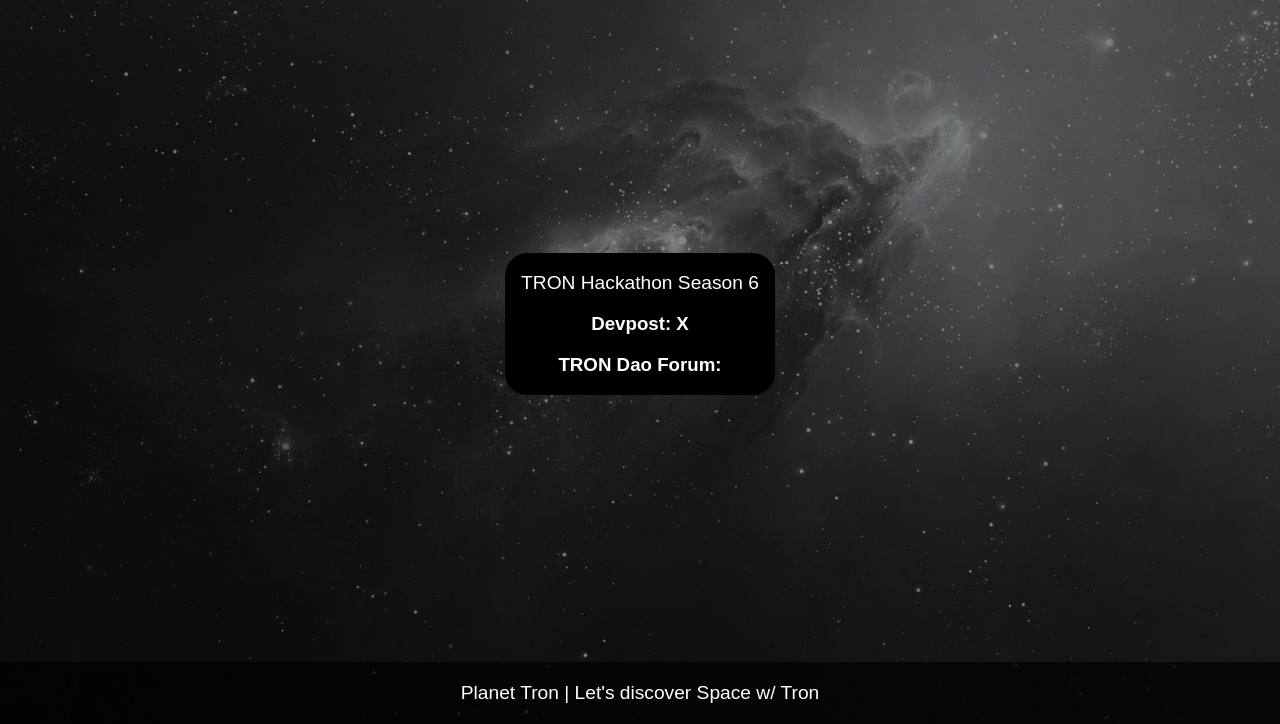
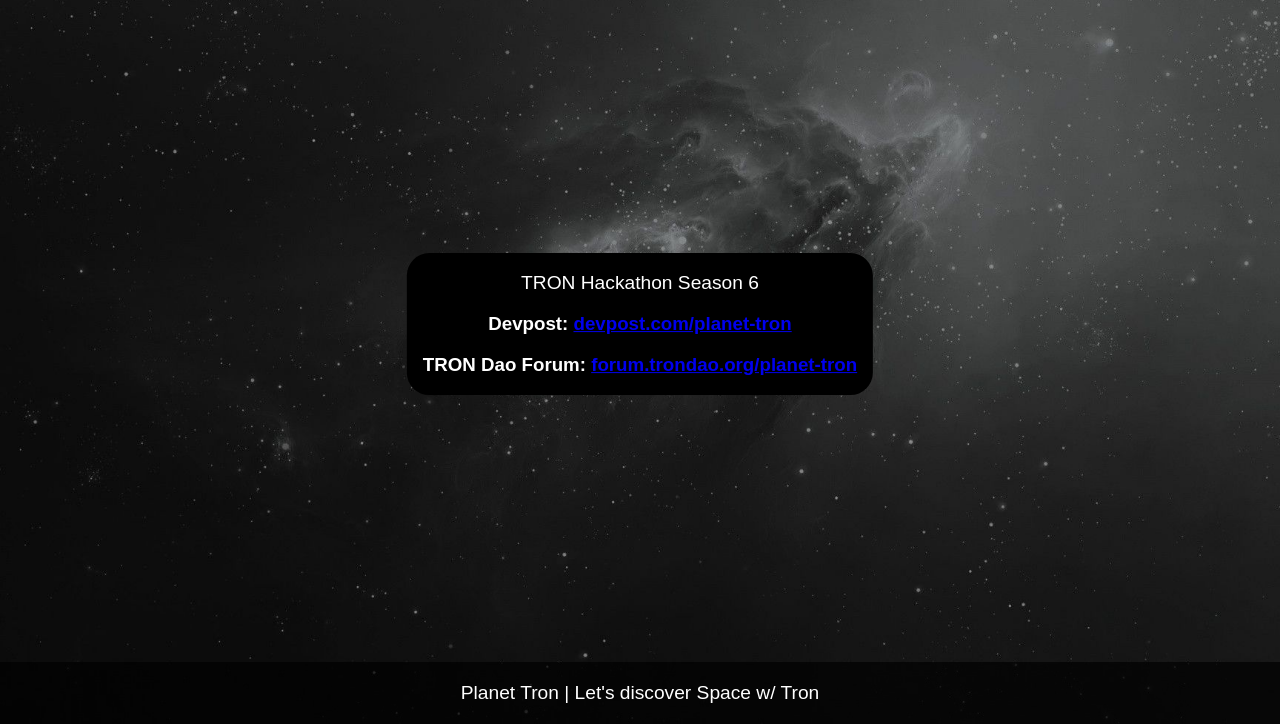
Before and after one commit to TronToolBox/PlanetTron, a plain HTML site: page index.html in a window 1280 px wide. Shown: the part 76-800 px from the top of the page. Drawn offline with Linux system fonts and the light colour scheme; a script that the page names is missing; a web font is replaced by a local one.

Commit message:
Add files via upload

```diff
--- a/index.html
+++ b/index.html
@@ -42,8 +42,8 @@
   <div class="content">
 
     <p>TRON Hackathon Season 6</p>
-    <h3>Devpost: X</h3>
-    <h3>TRON Dao Forum: </h3>
+    <h3>Devpost: <a href="https://devpost.com/software/planet-tron">devpost.com/planet-tron</a></h3>
+    <h3>TRON Dao Forum: <a href="https://forum.trondao.org/t/planet-tron-space-adventures-on-the-blockchain/24940">forum.trondao.org/planet-tron</a></h3>
 
     <!-- Hidden buttons -->
 
```
